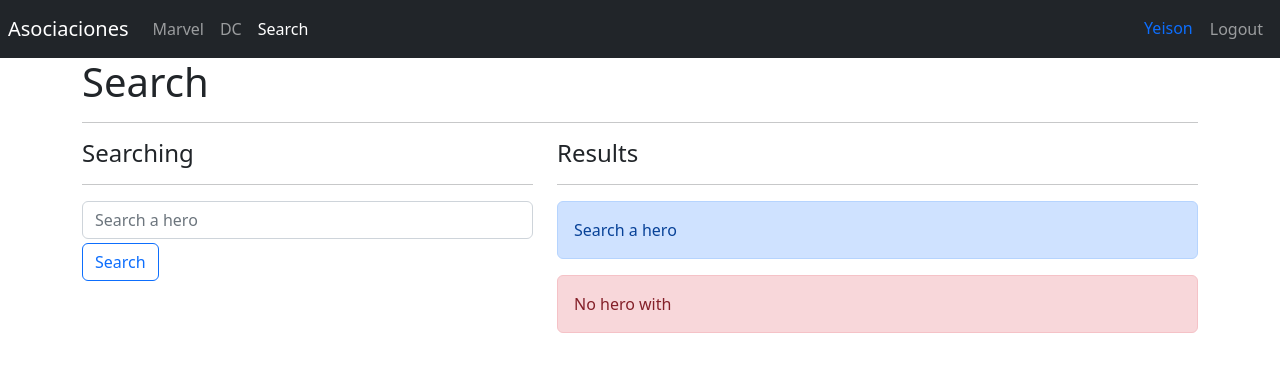
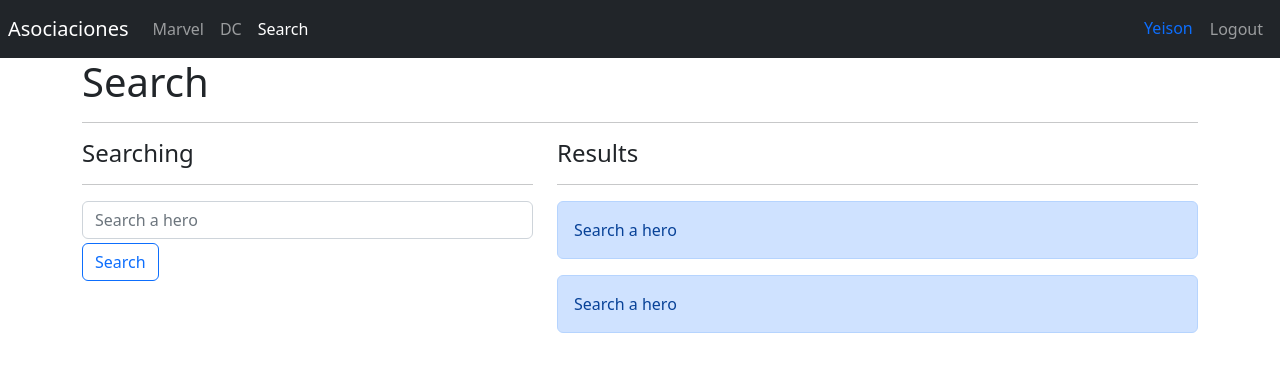
Before and after one commit to Yeison2017/heroes-spa, a React (Vite) app: page /search in a window 1280 px wide. Shown: the top 372 px of the page. Built offline with nearby package versions, Linux system fonts and the light colour scheme.

Commit message:
Motrar mensajes condicionales

```diff
--- a/src/heroes/pages/SearchPage.tsx
+++ b/src/heroes/pages/SearchPage.tsx
@@ -20,8 +20,6 @@
 
   const onSearchSubmit = (event: Event) => {
     event.preventDefault();
-
-    if (searchText.trim().length <= 1) return;
 
     navigate(`?q=${searchText}`);
   };
@@ -53,10 +51,19 @@
           <h4>Results</h4>
           <hr />
 
+          {q === "" ? (
+            <div className="alert alert-primary animate__animated animate__fadeInLeft">
+              Search a hero
+            </div>
+          ) : (
+            heroes.length === 0 && (
+              <div className="alert alert-danger animate__animated animate__fadeInLeft">
+                No hero with <b>{q}</b>
+              </div>
+            )
+          )}
+
           <div className="alert alert-primary">Search a hero</div>
-          <div className="alert alert-danger">
-            No hero with <b>{q}</b>
-          </div>
 
           {heroes.map((hero) => (
             <HeroCard key={hero.id} {...hero} />
```
